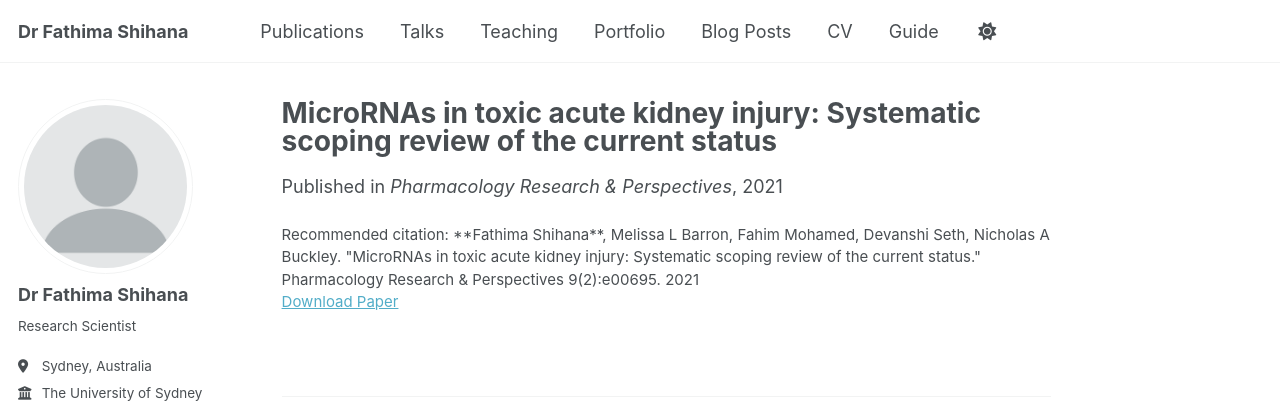
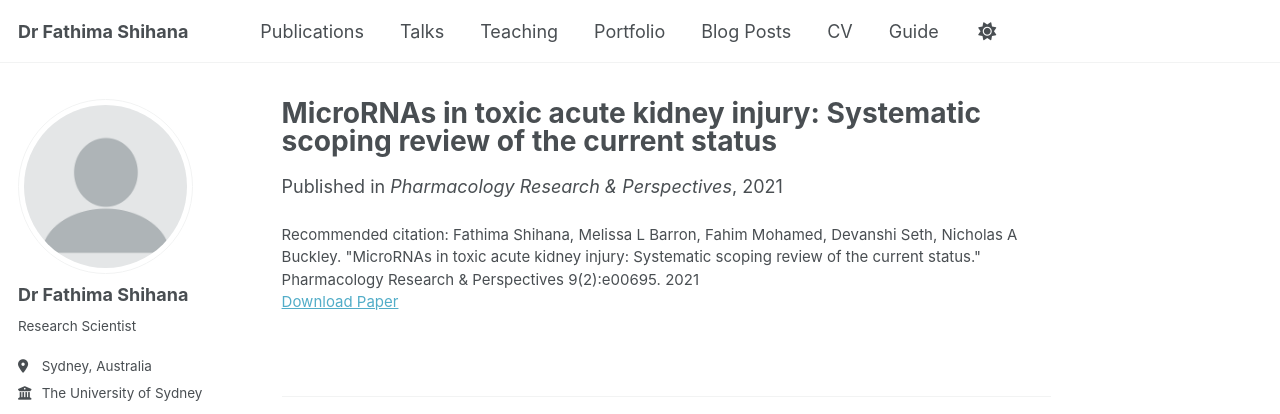
Before and after one commit to fathimashihana/fathimashihana.github.io, a Jekyll site: the page built from _publications/2021-micrornas-in-toxic-acute-kidney-injury-systematic-scoping-review-of-the-current.md, in a window 1280 px wide. Shown: the top 414 px of the page. Built offline with Jekyll 4.4.1, drawn with Linux system fonts in a browser that asks for light colours; some web fonts are replaced; a script bundle is joined from its source files by our own code; library files that are not in the unit come from our copies.

```diff
--- a/_publications/2021-micrornas-in-toxic-acute-kidney-injury-systematic-scoping-review-of-the-current.md
+++ b/_publications/2021-micrornas-in-toxic-acute-kidney-injury-systematic-scoping-review-of-the-current.md
@@ -8,5 +8,5 @@ venue: "Pharmacology Research & Perspectives"
 paperurl: ""
 pdfurl: "/files/micrornas-in-toxic-acute-kidney-injury-systematic-scoping-review-of-the-current.pdf"
 pubmedurl: "https://pubmed.ncbi.nlm.nih.gov/?term=MicroRNAs+in+toxic+acute+kidney+injury:+Systematic+scoping+review+of+the+current+status"
-citation: "**Fathima Shihana**, Melissa L Barron, Fahim Mohamed, Devanshi Seth, Nicholas A Buckley. \"MicroRNAs in toxic acute kidney injury: Systematic scoping review of the current status.\" Pharmacology Research & Perspectives 9(2):e00695. 2021"
+citation: "Fathima Shihana, Melissa L Barron, Fahim Mohamed, Devanshi Seth, Nicholas A Buckley. \"MicroRNAs in toxic acute kidney injury: Systematic scoping review of the current status.\" Pharmacology Research & Perspectives 9(2):e00695. 2021"
 ---
```
